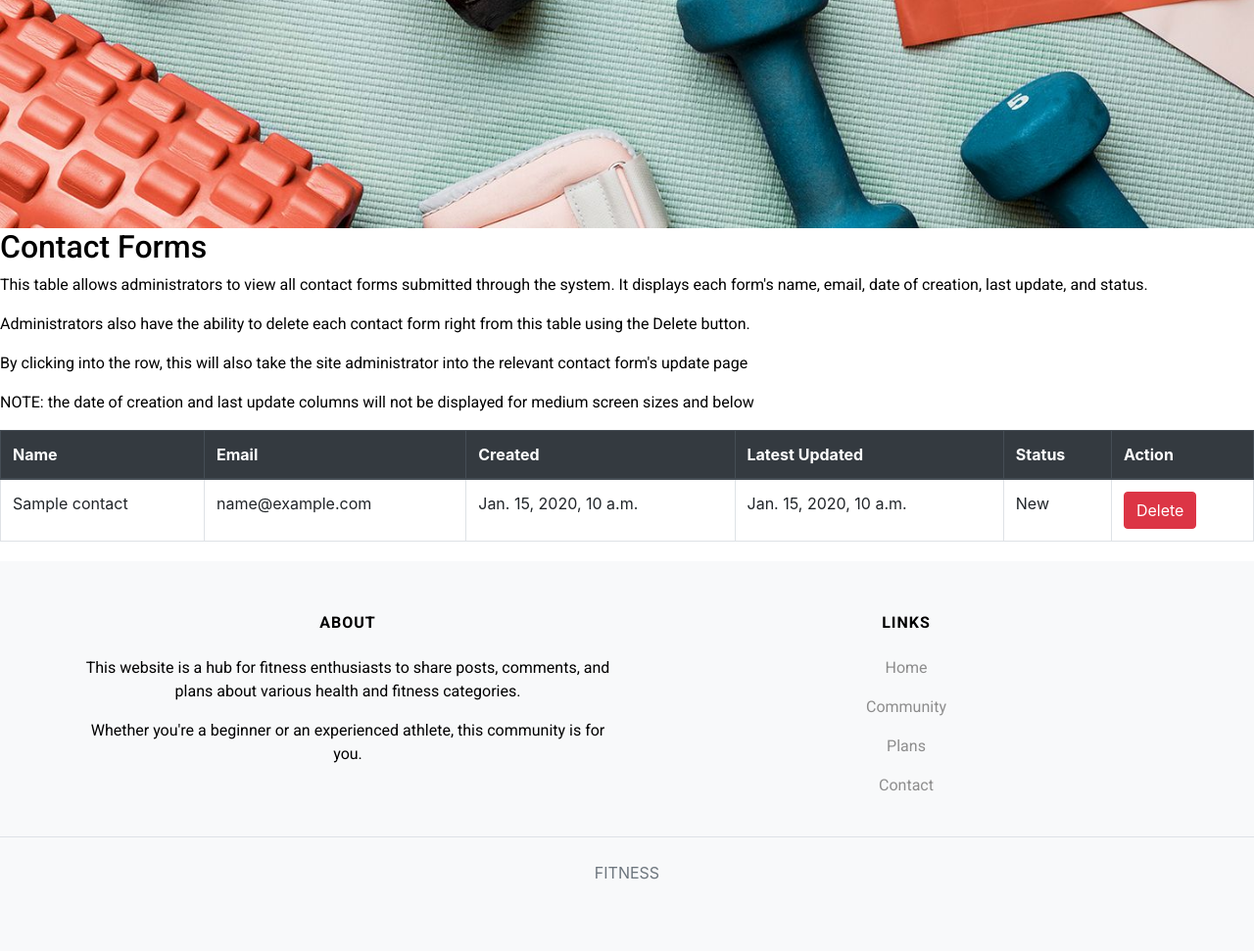
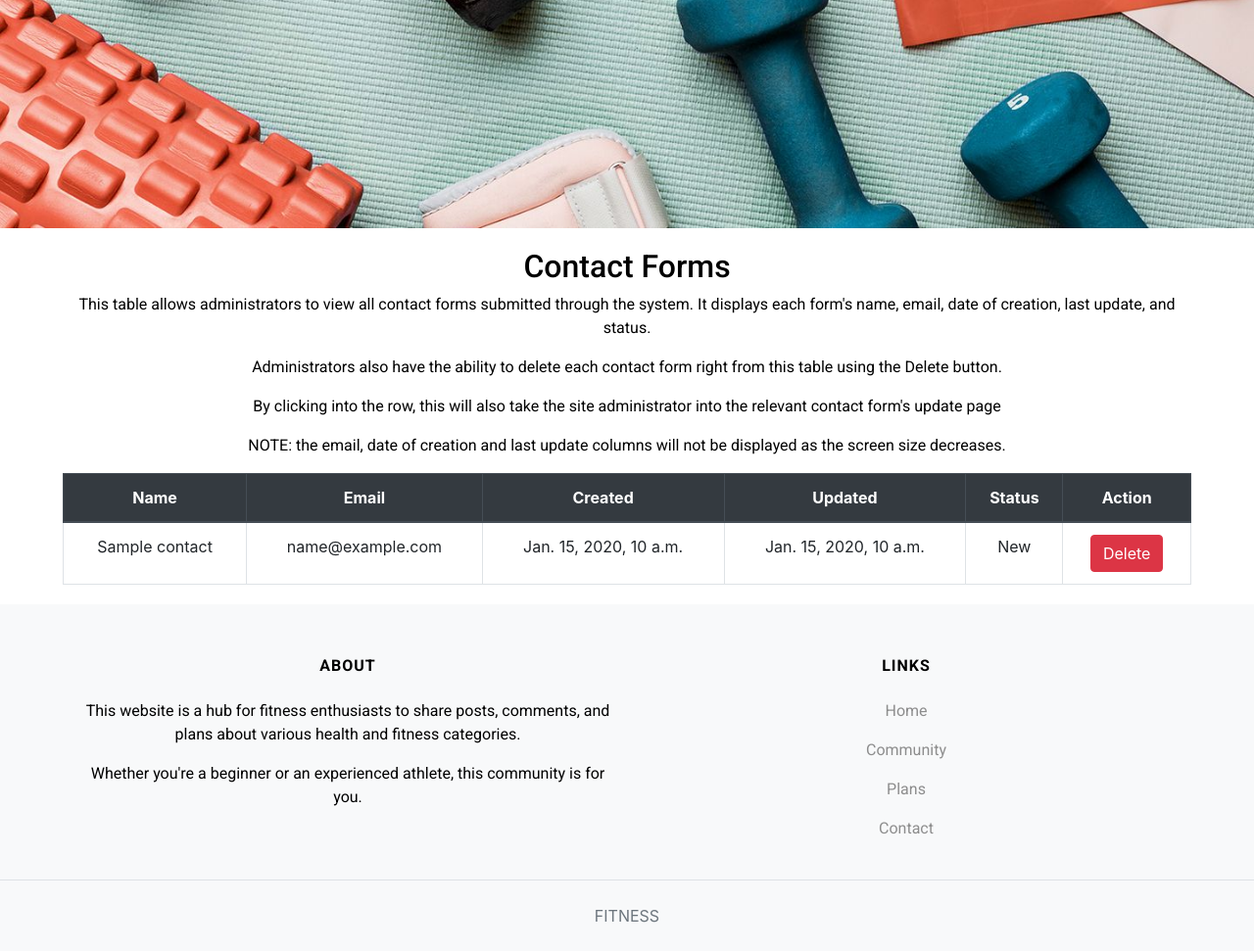
Before and after one commit to Code-Institute-Submissions/alexzanotti-milestone.project.4, a Django app: page /contact/contact_management/ in a window 1280 px wide. Shown: the part 543-1514 px from the top of the page at 98% size. Before the commit the page ends 1441 px from the top, so only its background shows below. Run offline with Django 3.2, Linux system fonts and the light colour scheme; tables that the repository leaves empty hold one stand-in row (values such as "Sample post"); some libraries are stand-ins or nearby versions.

Commit message:
update contact_management styling

```diff
--- a/contact/templates/contact/contact_management.html
+++ b/contact/templates/contact/contact_management.html
@@ -7,19 +7,20 @@
 {% block profile %}active{% endblock %}
 
 {% block content %}
+<div class="contact-management-container">
 <h2>Contact Forms</h2>
 <p>This table allows administrators to view all contact forms submitted through the system. It displays each form's
     name, email, date of creation, last update, and status.</p>
 <p>Administrators also have the ability to delete each contact form right from this table using the Delete button. </p>
 <p>By clicking into the row, this will also take the site administrator into the relevant contact form's update page</p>
-<p>NOTE: the date of creation and last update columns will not be displayed for medium screen sizes and below</p>
+<p>NOTE: the email, date of creation and last update columns will not be displayed as the screen size decreases.</p>
 <table class="table table-bordered table-hover">
     <thead class="thead-dark">
         <tr>
             <th>Name</th>
-            <th>Email</th>
-            <th>Created</th>
-            <th>Latest Updated</th>
+            <th class="d-none d-sm-table-cell">Email</th>
+            <th class="d-none d-md-table-cell">Created</th>
+            <th class="d-none d-lg-table-cell">Updated</th>
             <th>Status</th>
             <th>Action</th>
         </tr>
@@ -27,10 +28,10 @@
     <tbody>
         {% for contact_form in contact_forms %}
         <tr data-href="{% url 'update_contact_form' contact_form.id %}">
-            <td>{{ contact_form.name }}</td>
-            <td>{{ contact_form.email }}</td>
-            <td>{{ contact_form.created_at }}</td>
-            <td>{{ contact_form.updated_at }}</td>
+            <td class="break-word">{{ contact_form.name }}</td>
+            <td class="break-word d-none d-sm-table-cell">{{ contact_form.email }}</td>
+            <td class="break-word d-none d-md-table-cell">{{ contact_form.created_at }}</td>
+            <td class="break-word d-none d-lg-table-cell">{{ contact_form.updated_at }}</td>
             <td>{{ contact_form.status }}</td>
             <td>
                 <a href="{% url 'delete_contact_form' contact_form.id %}" class="btn btn-danger"
@@ -40,7 +41,7 @@
         {% endfor %}
     </tbody>
 </table>
-
+</div>
 {% endblock %}
 
 {% block endscripts %}
--- a/static/css/base.css
+++ b/static/css/base.css
@@ -408,6 +408,17 @@ Plans
     margin-right: 20px;
 }
 
+/* Contact Management */
+
+.contact-management-container {
+    position: relative;
+    text-align: center;
+    margin: 0 auto;
+    width: 90%;
+    padding-top: 20px;
+}
+
+
 /* ==========================================================================
 Community Media Queries
    ========================================================================== */
```
